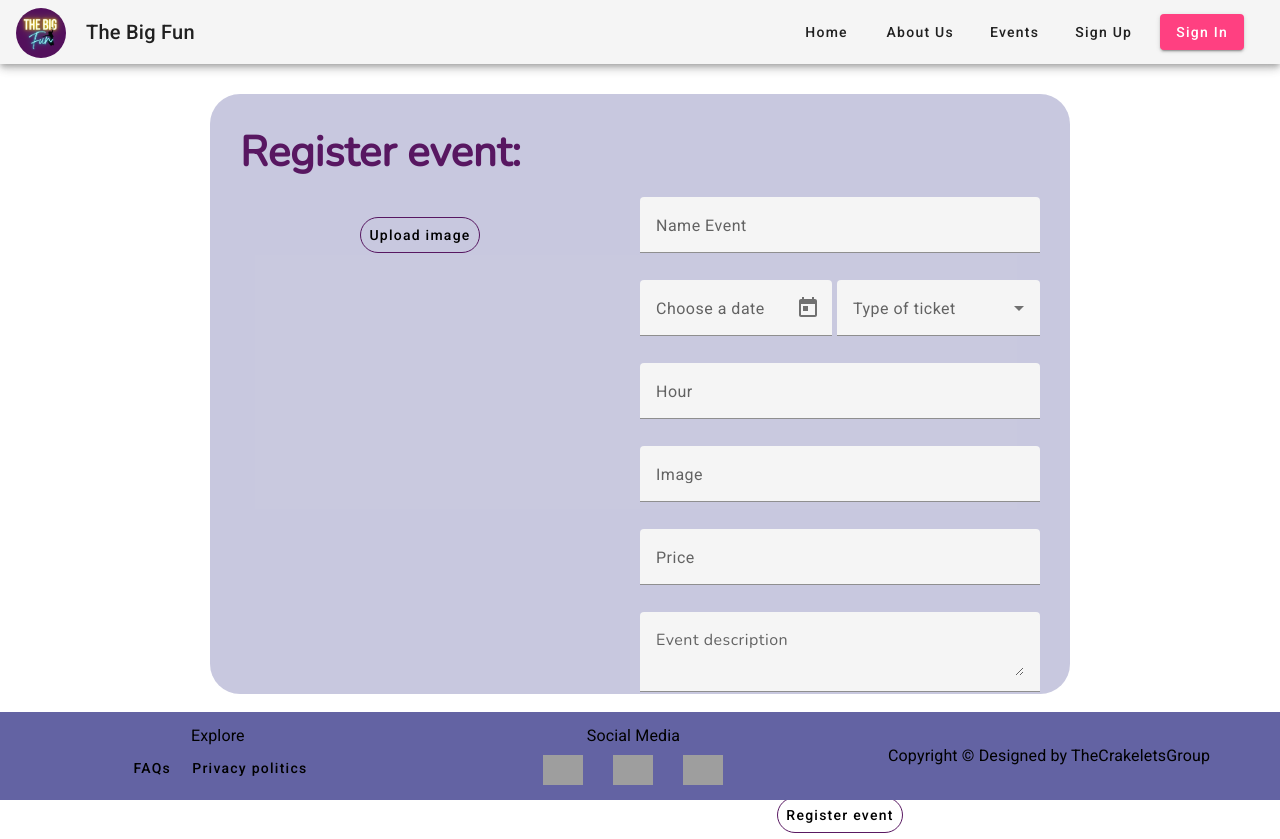
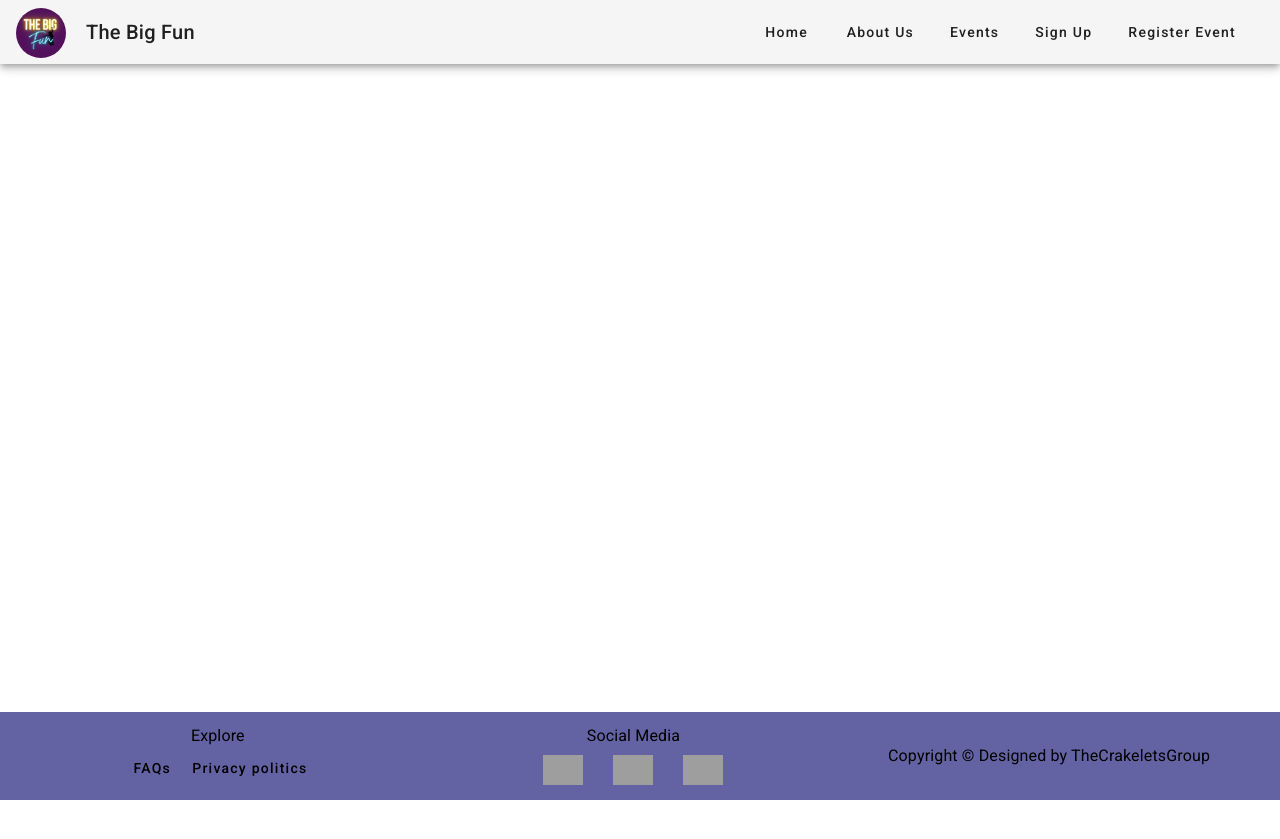
Before and after one commit to CrackeletsGroup-IoT/the-big-fun-web-application, an Angular app: page / in a window 1280 px wide. After the commit the page ends 800 px from the top, so only its background shows below. Built offline with nearby package versions, Linux system fonts and the light colour scheme; grey boxes are pictures that could not be loaded.

Commit message:
feat: Routin implemented

```diff
--- a/src/app/app.component.html
+++ b/src/app/app.component.html
@@ -1,13 +1,5 @@
 <app-nav></app-nav>
 
-<div class="content">
 
-  <!--<app-registerevent-component></app-registerevent-component>
-  <app-home-content></app-home-content>
-  <app-view-events-content></app-view-events-content>
-  <app-eventdetails-component></app-eventdetails-component>-->
-  <app-registerevent-component></app-registerevent-component>
-
-</div>
 
 <app-footer-content class="footer"></app-footer-content>
--- a/src/app/event/components/nav/nav.component.html
+++ b/src/app/event/components/nav/nav.component.html
@@ -5,11 +5,13 @@
 
     <div class="spacer"></div>
 
-    <a mat-button href="#">Home</a>
-    <a mat-button href="#">About Us</a>
-    <a mat-button href="#">Events</a>
-    <a mat-button href="#">Sign Up</a>
-    <a mat-raised-button color="accent" href="#">Sign In</a>
+    <a routerLink="/home" routerLinkActive="active" mat-button>Home</a>
+    <a routerLink="/aboutUs" mat-button>About Us</a>
+    <a routerLink="/events" mat-button>Events</a>
+    <a routerLink="/signUp" mat-button>Sign Up</a>
+    <a routerLink="/eventRegister" mat-button>Register Event</a>
 
   </mat-toolbar>
 </div>
+
+<router-outlet></router-outlet>
```
Also changed, not shown: src/app/app-routing.module.ts (added, +31 -0 lines), src/app/app.module.ts (+5 -2 lines).
